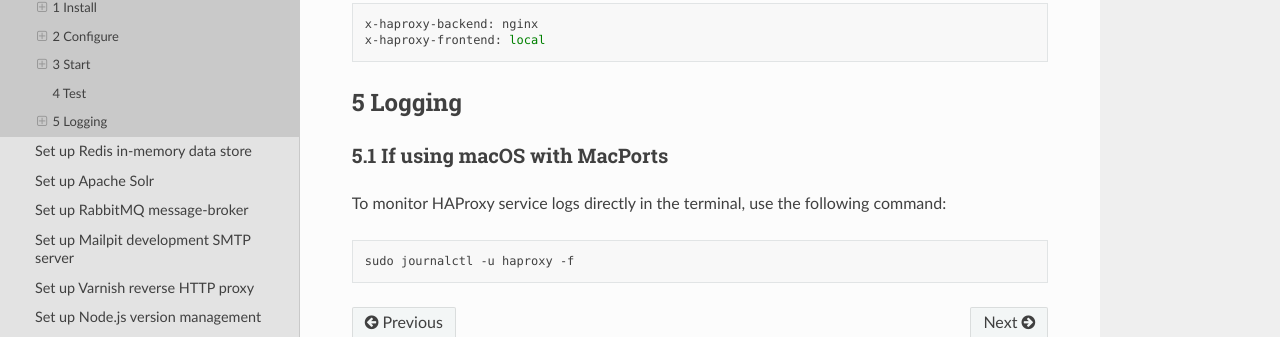
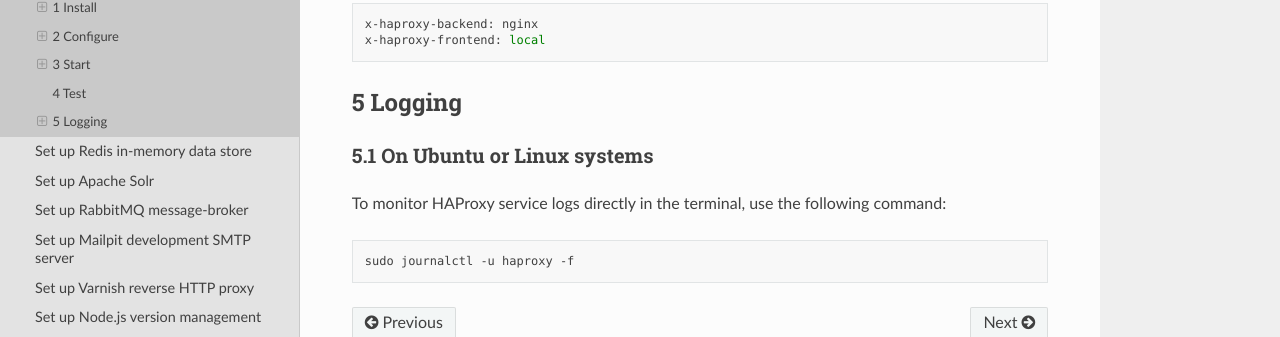
Before and after one commit to netgen/local-development-setup, a Sphinx documentation site: the page built from docs/source/ubuntu/haproxy.rst, in a window 1280 px wide and 900 px high, scrolled down 3217 px. Shown: the part 428-765 px from the top of the window. Built offline with Sphinx 7.4.7 and the Read the Docs theme 3.1.0, drawn with Linux system fonts in a browser that asks for light colours; formulas are drawn with MathJax 3; pages that are not in the unit, such as notebooks, are missing from menus.

Commit message:
NGSTACK-996: Fixed subtitle

```diff
--- a/docs/source/ubuntu/haproxy.rst
+++ b/docs/source/ubuntu/haproxy.rst
@@ -199,7 +199,7 @@ Make sure the following lines are present:
 5 Logging
 ---------
 
-5.1 If using macOS with MacPorts
+5.1 On Ubuntu or Linux systems
 ~~~~~~~~~~~~~~~~~~~~~~~~~~~~~~~~
 
 To monitor HAProxy service logs directly in the terminal, use the following command:
```
